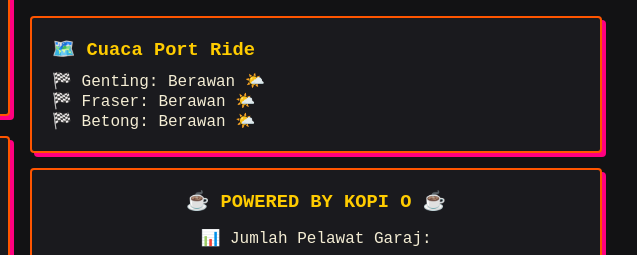
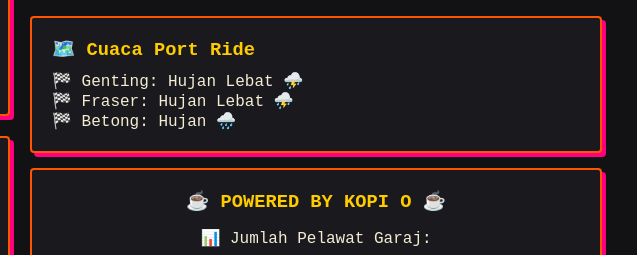
Before and after one commit to braderdin/web-retro-neocities, an Eleventy site: page index.njk in a window 1280 px wide. Shown: the part 794-1049 px from the top of the page, 488-1125 px from the left. Built offline with nearby package versions, Linux system fonts and the light colour scheme; Eleventy itself is replaced by a stand-in of ours; files that its build step writes are made by us from their sources; no server answers.

Commit message:
🤖 Kemas kini widget cuaca, pelawat, avatar & README

```diff
--- a/_includes/components/profile.njk
+++ b/_includes/components/profile.njk
@@ -1,7 +1,7 @@
 <div class="box character-card">
     <div class="avatar-frame" style="text-align: center;">
         <!-- Tag imej yang bersih tanpa komen di dalam src -->
-        <img id="avatar-img" src="https://i.imgur.com/My1N1mu.jpeg" alt="Avatar Abang Din" style="width: 100%; max-width: 150px; display: block; margin: 0 auto; transition: opacity 0.2s ease-in-out;">
+        <img id="avatar-img" src="https://i.imgur.com/EhrAyKd.jpeg" alt="Avatar Abang Din" style="width: 100%; max-width: 150px; display: block; margin: 0 auto; transition: opacity 0.2s ease-in-out;">
 
         <!-- Butang Kawalan Avatar Retro -->
         <div style="margin-top: 10px; display: flex; justify-content: center; gap: 15px; font-size: 0.85rem; font-weight: bold;">
--- a/_includes/widgets/cuaca-port-ride.njk
+++ b/_includes/widgets/cuaca-port-ride.njk
@@ -1,8 +1,8 @@
 <div class="box">
   <h3>🗺️ Cuaca Port Ride</h3>
   <p>
-    🏁 Genting: <!-- GENTING_WEATHER -->Berawan 🌤️<!-- GENTING_WEATHER_END --><br>
-    🏁 Fraser: <!-- FRASER_WEATHER -->Berawan 🌤️<!-- FRASER_WEATHER_END --><br>
-    🏁 Betong: <!-- BETONG_WEATHER -->Berawan 🌤️<!-- BETONG_WEATHER_END -->
+    🏁 Genting: <!-- GENTING_WEATHER -->Hujan Lebat ⛈️<!-- GENTING_WEATHER_END --><br>
+    🏁 Fraser: <!-- FRASER_WEATHER -->Hujan Lebat ⛈️<!-- FRASER_WEATHER_END --><br>
+    🏁 Betong: <!-- BETONG_WEATHER -->Hujan 🌧️<!-- BETONG_WEATHER_END -->
   </p>
 </div>
```
Also changed, not shown: README.md.
